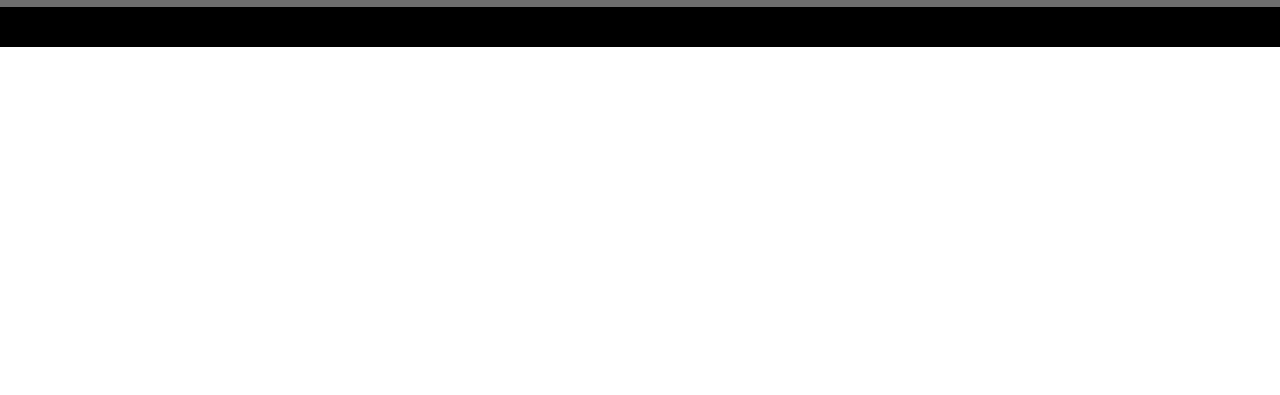
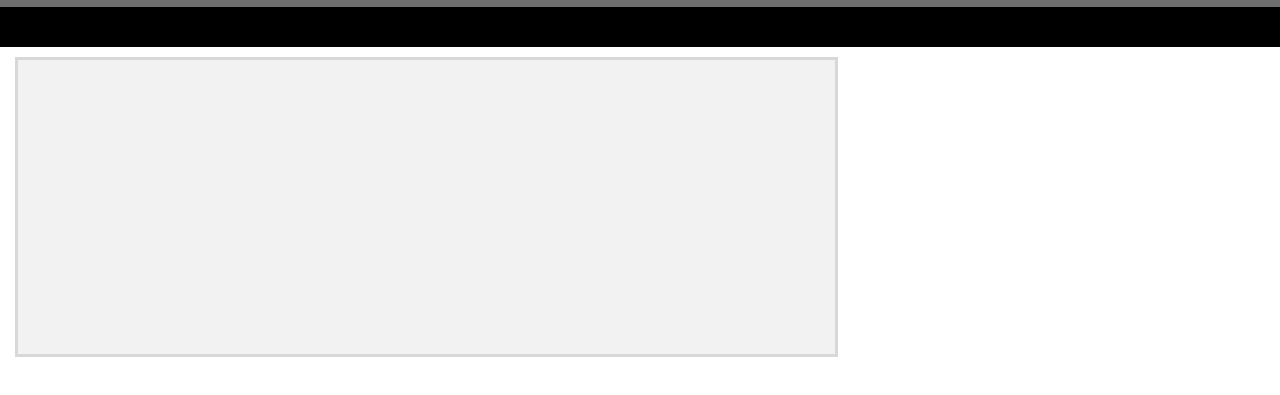
Before and after one commit to javiersantibanez/Tarea3_bootstrap, a plain HTML site: page index.html in a window 1280 px wide. Shown: the part 103-498 px from the top of the page. Drawn offline with Linux system fonts and the light colour scheme.

Commit message:
Caja Principal

```diff
--- a/index.html
+++ b/index.html
@@ -20,6 +20,17 @@
 			background-color: black;
 			padding: 20px;
 		}
+		.cuadroCentral{
+
+			background-color: #F2F2F2;
+			height: 300px;
+			border-style: solid;
+			border-color: #D8D8D8;
+			margin: 10px;
+			margin-left: auto;
+			box-sizing: border-box;
+
+		}
 	</style>
 </head>
 <body>
@@ -31,6 +42,12 @@
 			<div class="barra2 col-xs-12"></div>
 		</div>
 
+		<div class="row">
+			<div class="col-xs-12 col-lg-8">
+				<div class="col-xs-12 cuadroCentral"></div>
+			</div>
+		</div>
+
 
 
 	</div>
```
